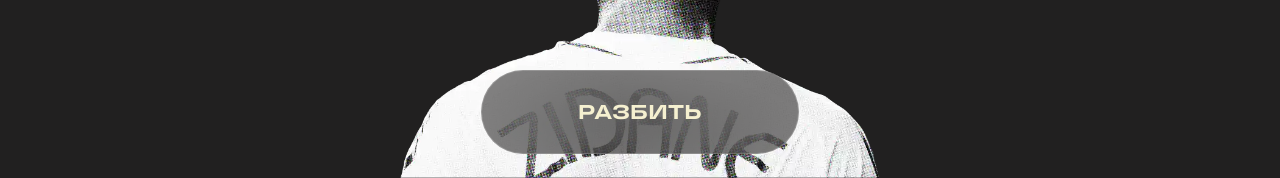
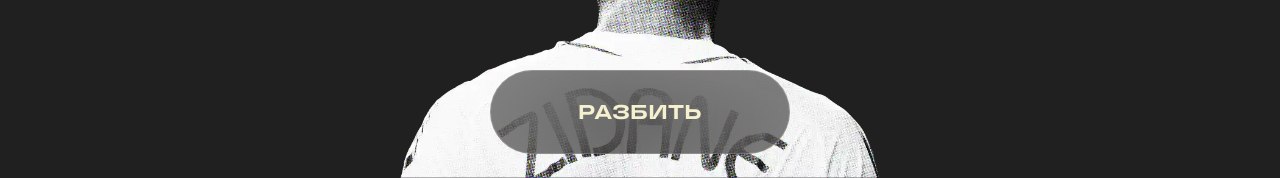
Before and after one commit to roman-orlovskiy/ballelas, a website: page index.html in a window 1280 px wide. Shown: the part 622-800 px from the top of the page. Drawn offline with Linux system fonts and the light colour scheme.

Commit message:
Fix button

```diff
--- a/index.html
+++ b/index.html
@@ -215,7 +215,7 @@
 
     .glass-btn{
       position: fixed; left:50%; bottom:24px; transform:translateX(-50%);
-      width:318px; height:84px; display:flex; align-items:center; justify-content:center;
+      width:300px; height:84px; display:flex; align-items:center; justify-content:center;
       color: var(--ui-color); font-size:20px; font-family:'TTTravels', sans-serif; letter-spacing:.5px; text-transform:uppercase;
       background: rgba(33,32,32,.55);
       backdrop-filter: blur(35px); -webkit-backdrop-filter: blur(35px);
```
